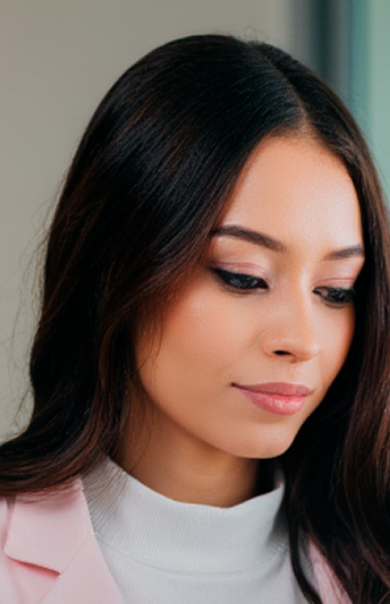
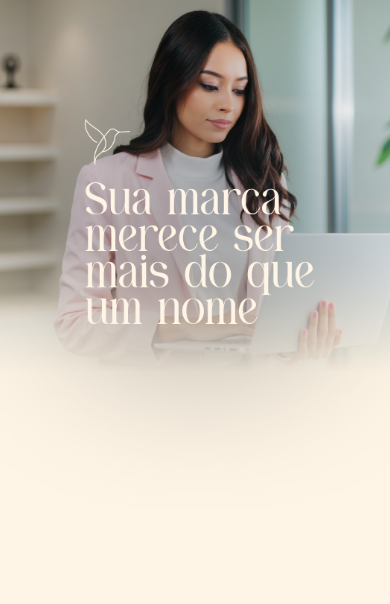
Before and after one commit to lizdesignai/Links, a plain HTML site: page index.html in a window 390 px wide. Shown: the top 604 px of the page. Drawn offline with Linux system fonts and the light colour scheme; a web font is replaced by a local one.

Commit message:
Update style.css

```diff
--- a/style.css
+++ b/style.css
@@ -57,7 +57,7 @@
 /* --- 4. Layout das Seções --- */
 .hero-section {
     /* Seção 1: Fundo com imagem (Estilos para Mobile - Comportamento Original) */
-    background-image: url('img/BG Mobile (2).png');
+    background-image: url('img/BG Mobile V1 (1).png');
     background-size: cover; /* Garante que não há barras de cor */
     background-position: center center;
     background-repeat: no-repeat;
```
